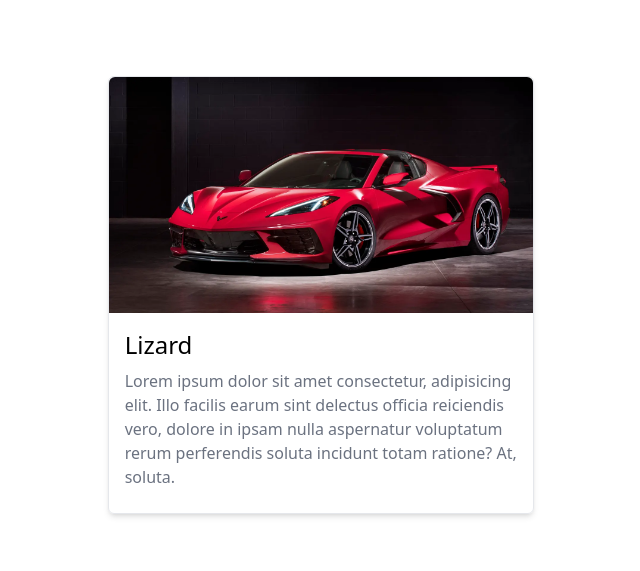
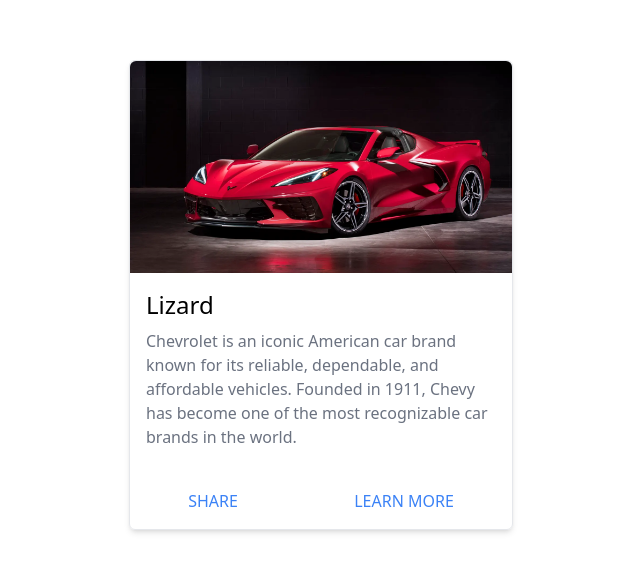
Before and after one commit to soroush32r/Card-component, a React (Vite) app: page / in a window 1280 px wide. Shown: the part 105-676 px from the top of the page, without its empty margins (319-959 px from the left). Built offline with nearby package versions, Linux system fonts and the light colour scheme.

Commit message:
Button component is created and Two button added to App.jsx

```diff
--- a/src/App.jsx
+++ b/src/App.jsx
@@ -1,14 +1,18 @@
-import { Image, Title, Description } from "./components"
+import { Image, Title, Description, Button } from "./components"
 
 function App() {
 
   return (
     <div className={`flex min-h-screen justify-center items-center`}>
-      <div className={'flex flex-col w-4/12 border border-grey-400 rounded-md shadow-md'}>
+      <div className={'flex flex-col w-96 border border-grey-400 rounded-md shadow-md'}>
         <Image />
         <div className="p-4">
           <Title>Lizard</Title>
-          <Description>Lorem ipsum dolor sit amet consectetur, adipisicing elit. Illo facilis earum sint delectus officia reiciendis vero, dolore in ipsam nulla aspernatur voluptatum rerum perferendis soluta incidunt totam ratione? At, soluta.</Description>
+          <Description>	Chevrolet is an iconic American car brand known for its reliable, dependable, and affordable vehicles. Founded in 1911, Chevy has become one of the most recognizable car brands in the world.</Description>
+        </div>
+        <div className="flex justify-around">
+          <Button>SHARE</Button>
+          <Button>LEARN MORE</Button>
         </div>
       </div>
     </div>
--- a/src/components/Button.jsx
+++ b/src/components/Button.jsx
@@ -0,0 +1,6 @@
+
+export const Button = ({ children }) => {
+  return (
+    <button className="border-none text-blue-500 py-4">{children}</button>
+  )
+}
```
